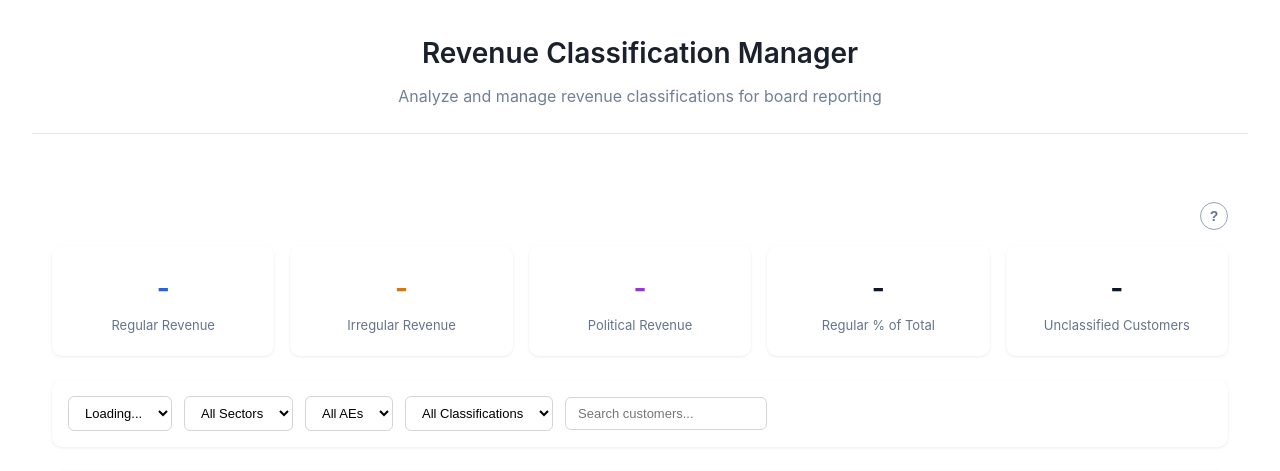
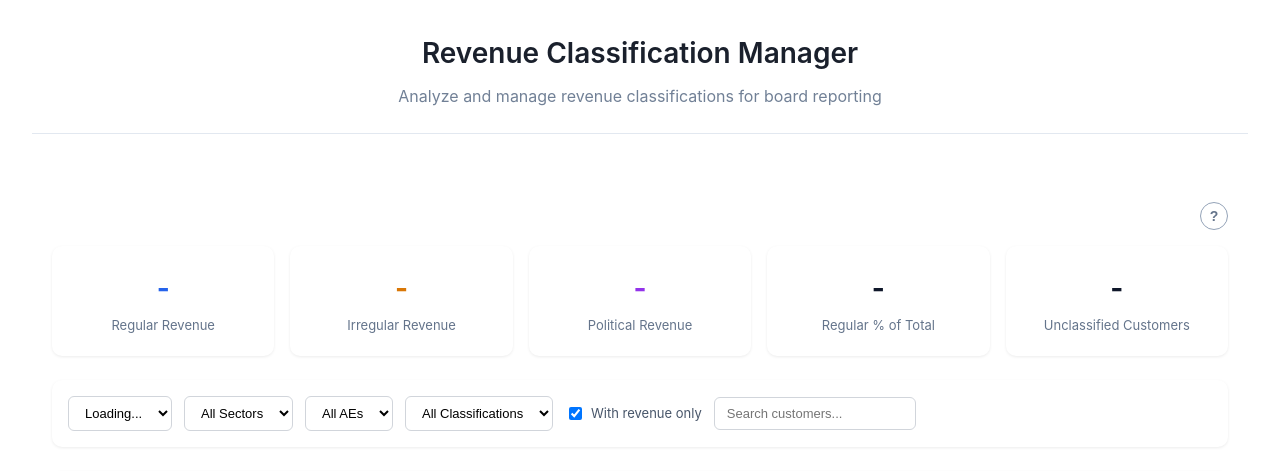
Before and after one commit to daseme/ctv-bookedbiz-db, a Python web app: template src/web/templates/revenue_classification_manager.html in a window 1280 px wide. Shown: the part 157-628 px from the top of the page. Run offline with Jinja, Linux system fonts and the light colour scheme; the template is opened without the code that fills it, so the values that code supplies are empty.

Commit message:
feat: default to showing only customers with revenue
Adds a "With revenue only" checkbox (checked by default) that filters
out customers with zero dollars in both the current and prior year.
Users can uncheck to see all active customers.

Co-Authored-By: Claude Opus 4.6 <noreply@anthropic.com>

```diff
--- a/src/web/static/js/revenue_classification_manager.js
+++ b/src/web/static/js/revenue_classification_manager.js
@@ -19,6 +19,7 @@
   const aeSel = $('#ae-filter');
   const classSel = $('#class-filter');
   const searchInput = $('#search-input');
+  const activeOnly = $('#active-only');
 
   function currentYear() {
     return parseInt(yearSel.value, 10);
@@ -185,6 +186,12 @@
   function renderTable() {
     const search = searchInput.value.toLowerCase();
     let filtered = allCustomers;
+
+    if (activeOnly.checked) {
+      filtered = filtered.filter(
+        (c) => c.current_year_revenue > 0 || c.prior_year_revenue > 0
+      );
+    }
 
     if (search) {
       filtered = filtered.filter((c) => c.name.toLowerCase().includes(search));
@@ -365,6 +372,7 @@
   sectorSel.addEventListener('change', loadData);
   aeSel.addEventListener('change', loadData);
   classSel.addEventListener('change', loadData);
+  activeOnly.addEventListener('change', renderTable);
   searchInput.addEventListener('input', renderTable);
 
   // Initial load
--- a/src/web/templates/revenue_classification_manager.html
+++ b/src/web/templates/revenue_classification_manager.html
@@ -109,6 +109,9 @@
       <option value="irregular">Irregular</option>
       <option value="political">Political</option>
     </select>
+    <label style="display:flex;align-items:center;gap:6px;font-size:13px;color:#475569;cursor:pointer;white-space:nowrap">
+      <input type="checkbox" id="active-only" checked> With revenue only
+    </label>
     <input type="text" id="search-input" placeholder="Search customers...">
   </div>
 
```
